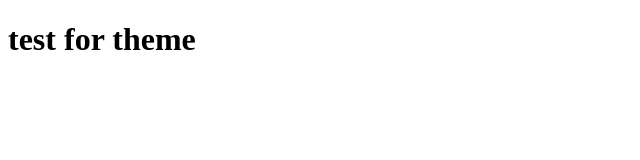
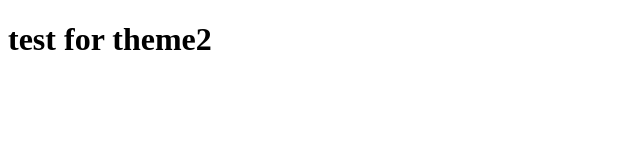
Before and after one commit to clare6623/theme, a plain HTML site: page index.html in a window 1280 px wide. Shown: the full height of the page, 0-640 px from the left. Drawn offline with Linux system fonts and the light colour scheme.

Commit message:
Update index.html

```diff
--- a/index.html
+++ b/index.html
@@ -5,6 +5,6 @@
   <title>Document</title>
 </head>
 <body>
-  <h1>test for theme</h1>
+  <h1>test for theme2</h1>
 </body>
 </html>
```
